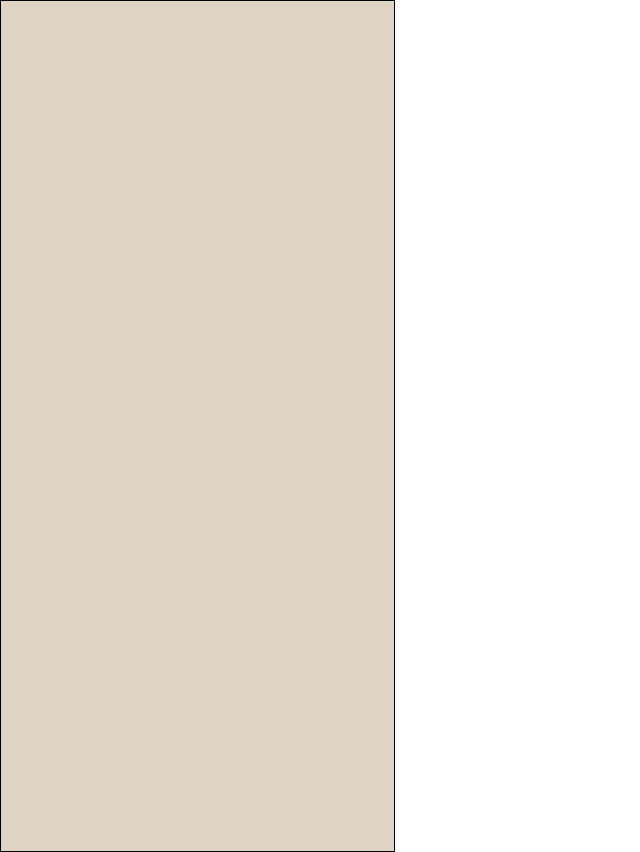
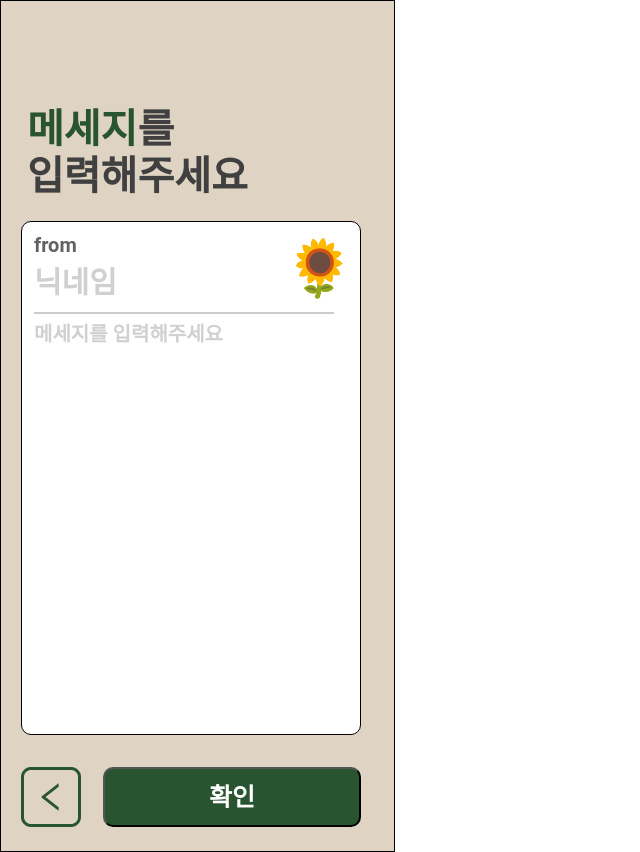
Before and after one commit to AppJam-Hackathon-McDonald/Gardening, a React (Create React App) app in the folder Client/: page /garden/1/write/letter in a window 1280 px wide. Before the commit this address had no page. Shown: the whole page, without its empty margins (0-640 px from the left). Built offline with nearby package versions, Linux system fonts and the light colour scheme.

Commit message:
add : 메세지 작성

```diff
--- a/Client/src/assets/images/index.ts
+++ b/Client/src/assets/images/index.ts
@@ -2,3 +2,4 @@ export { default as Img_Logo } from "./logo.png";
 export { default as SangChew } from "./sangchew.png";
 export { default as LeftArrow } from "./leftArrow.png";
 export { default as RightArrow } from "./rightArrow.png";
+export { default as Img_Back } from "./backbutton.png";
--- /dev/null
+++ b/Client/src/components/writeMessage/index.tsx
@@ -0,0 +1,137 @@
+import styled from "styled-components";
+import { Img_Back } from "../../assets/images";
+
+function WriteMessage() {
+  return (
+    <>
+      <Title>
+        <HighlightsText>메세지</HighlightsText>
+        를 <br />
+        입력해주세요
+      </Title>
+      <InputWrapper>
+        <Flower>🌻</Flower>
+        <p>from</p>
+        <input type="text" placeholder="닉네임" />
+        <div />
+        <textarea placeholder="메세지를 입력해주세요"></textarea>
+      </InputWrapper>
+      <ConfirmButton>확인</ConfirmButton>
+      <BackButton src={Img_Back} />
+    </>
+  );
+}
+
+export default WriteMessage;
+
+const Flower = styled.h1`
+  position: absolute;
+  z-index: 1;
+  right: 20px;
+  width: 55px;
+  height: 55px;
+  font-family: "Inter";
+  font-style: normal;
+  font-weight: 400;
+  font-size: 55px;
+  line-height: 67px;
+
+  color: #000000;
+`;
+
+const Title = styled.div`
+  font-weight: 900;
+  font-size: 40px;
+  line-height: 47px;
+  position: absolute;
+  top: 105px;
+  left: 26px;
+  color: ${({ theme }) => theme.title};
+`;
+const HighlightsText = styled.span`
+  color: ${({ theme }) => theme.button};
+`;
+
+const InputWrapper = styled.div`
+  border: 1px solid black;
+  width: 340px;
+  height: 514px;
+  left: 20px;
+  top: 220px;
+  position: absolute;
+  background: #ffffff;
+  border-radius: 10px;
+  padding: 12px;
+  > p {
+    font-weight: 700;
+    font-size: 20px;
+    line-height: 23px;
+    text-align: center;
+    color: #626262;
+    position: absolute;
+  }
+  > input {
+    position: absolute;
+    top: 43px;
+    width: calc(100% - 24px);
+    height: 35px;
+    font-weight: 700;
+    font-size: 30px;
+    line-height: 35px;
+    border: none;
+    outline: none;
+    :focus::placeholder {
+      opacity: 0;
+    }
+    ::placeholder {
+      color: rgba(98, 98, 98, 0.3);
+    }
+  }
+  > div {
+    width: 300px;
+    border-top: 2px solid rgba(0, 0, 0, 0.2);
+    position: absolute;
+    top: 90px;
+  }
+  > textarea {
+    font-style: normal;
+    font-weight: 700;
+    font-size: 20px;
+    line-height: 23px;
+    position: absolute;
+    width: 300px;
+    height: 399px;
+    top: 101px;
+    border: none;
+    outline: none;
+    resize: none;
+    :focus::placeholder {
+      opacity: 0;
+    }
+    ::placeholder {
+      color: rgba(98, 98, 98, 0.3);
+    }
+  }
+`;
+
+const ConfirmButton = styled.button`
+  position: absolute;
+  width: 258px;
+  height: 60px;
+  left: 102px;
+  top: 766px;
+  background: #285430;
+  border-radius: 10px;
+  font-weight: 700;
+  font-size: 25px;
+  line-height: 29px;
+  text-align: center;
+
+  color: #ffffff;
+`;
+
+const BackButton = styled.img`
+  position: absolute;
+  top: 766px;
+  left: 20px;
+`;
--- a/Client/src/index.tsx
+++ b/Client/src/index.tsx
@@ -9,6 +9,7 @@ import MainPage from "./components/main";
 import SignUpPage from "./components/signup";
 import GardenOwnerPage from "./components/garden/shareGarden";
 import GardenSharePage from "./components/gardenOwner";
+import WriteMessage from "./components/writeMessage";
 
 function App() {
   const queryClient = new QueryClient();
@@ -24,6 +25,10 @@ function App() {
               <Route path="/signup" element={<SignUpPage />} />
               <Route path="/garden/:id/owner" element={<GardenOwnerPage />} />
               <Route path="/garden/:id" element={<GardenSharePage />} />
+              <Route
+                path="/garden/:id/write/letter"
+                element={<WriteMessage />}
+              />
             </Routes>
           </Background>
         </BrowserRouter>
```
Also changed, not shown: Client/src/assets/images/backbutton.png (added), 5 other files (tests, documents, lock files or other folders).
